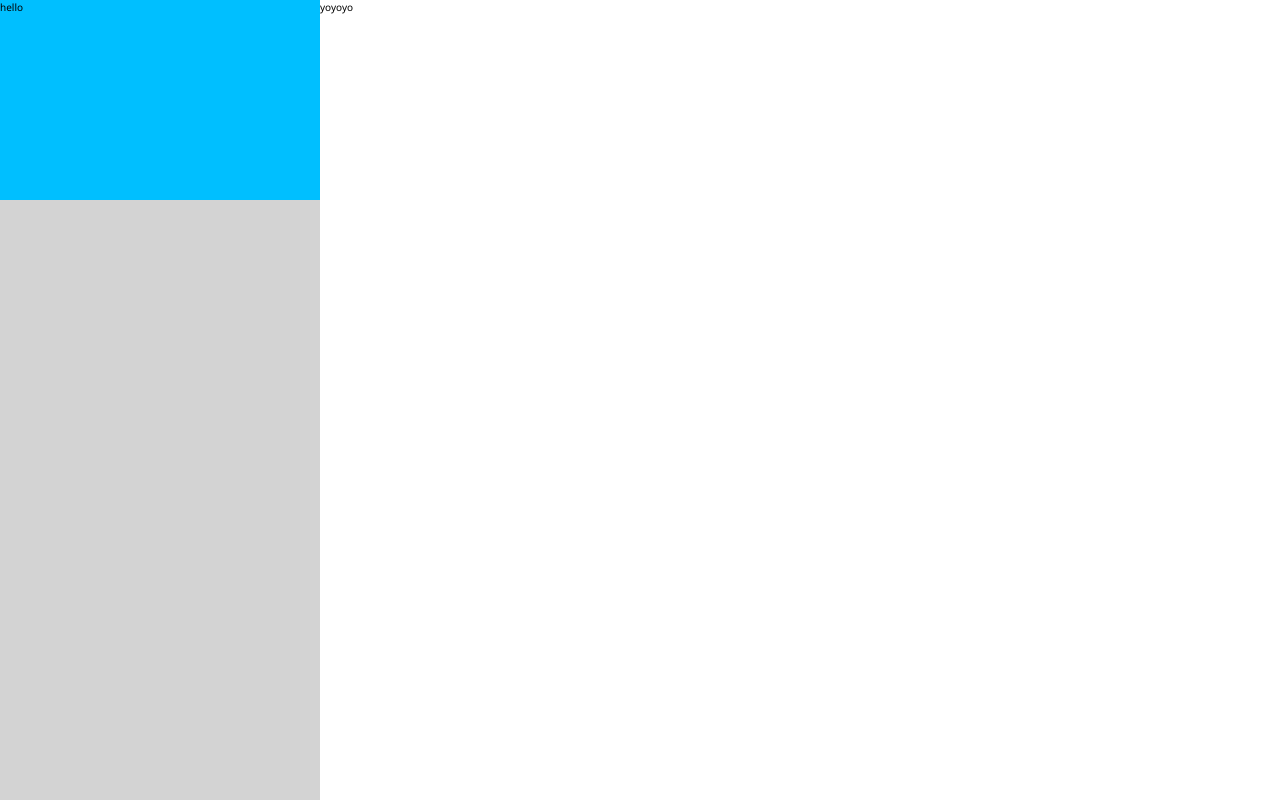
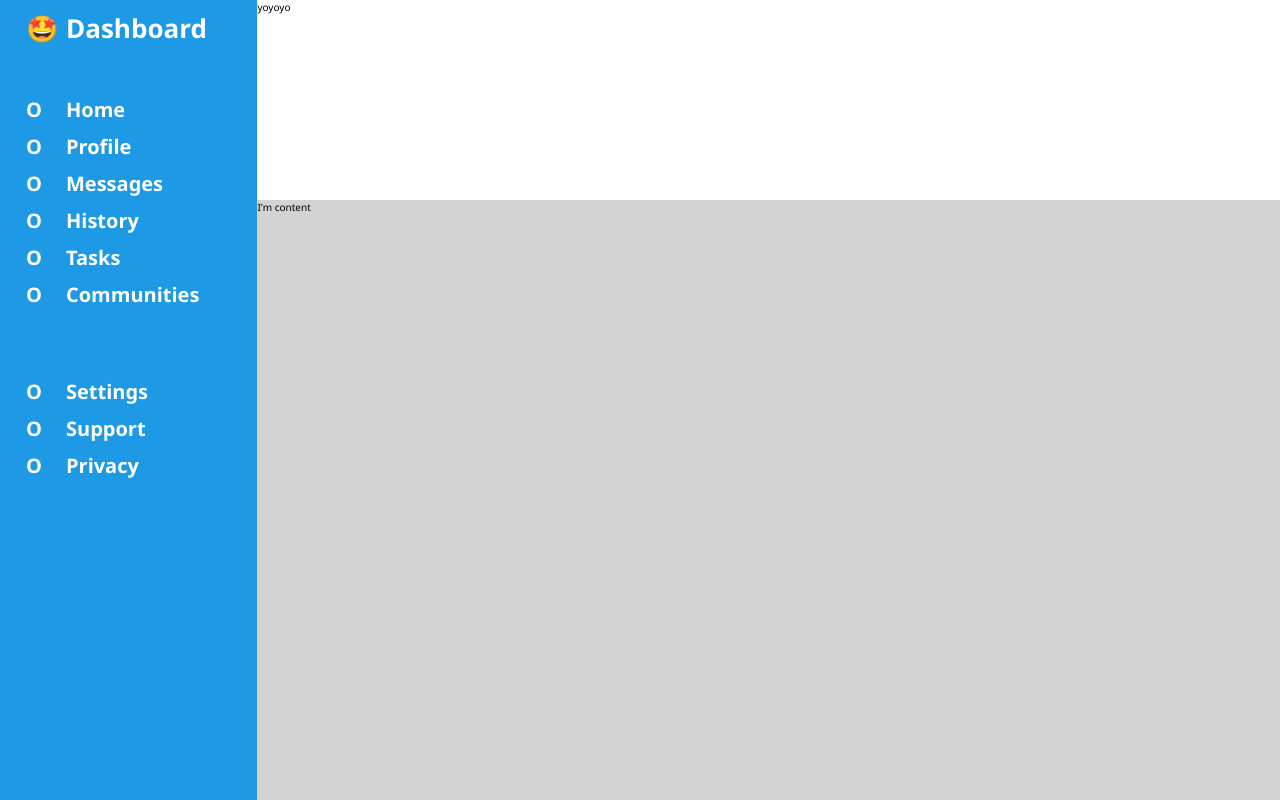
Before and after one commit to lumipixi/admin-dashboard, a plain HTML site: page index.html in a window 1280 px wide. Drawn offline with Linux system fonts and the light colour scheme.

Commit message:
Finish sidebar layout

```diff
--- a/index.html
+++ b/index.html
@@ -11,13 +11,33 @@
 
   <div class="container">
     <div class="sidebar">
-      hello
+      <div class="branding">
+        <span class="nav-icon">🤩</span>
+        <span class="nav-link">Dashboard</span>
+      </div>
+      <nav>
+        <ul class="navigation">
+          <li class="nav-item"><a href="https://neocities.org"><span class="nav-icon">O</span><span class="nav-link">Home</span></a></li>
+          <li class="nav-item"><a href="https://neocities.org"><span class="nav-icon">O</span><span class="nav-link">Profile</span></a></li>
+          <li class="nav-item"><a href="https://neocities.org"><span class="nav-icon">O</span><span class="nav-link">Messages</span></a></li>
+          <li class="nav-item"><a href="https://neocities.org"><span class="nav-icon">O</span><span class="nav-link">History</span></a></li>
+          <li class="nav-item"><a href="https://neocities.org"><span class="nav-icon">O</span><span class="nav-link">Tasks</span></a></li>
+          <li class="nav-item"><a href="https://neocities.org"><span class="nav-icon">O</span><span class="nav-link">Communities</span></a></li>
+        </ul>
+      </nav>
+      <nav>
+        <ul class="navigation">
+          <li class="nav-item"><a href="https://neocities.org"><span class="nav-icon">O</span><span class="nav-link">Settings</span></a></li>
+          <li class="nav-item"><a href="https://neocities.org"><span class="nav-icon">O</span><span class="nav-link">Support</span></a></li>
+          <li class="nav-item"><a href="https://neocities.org"><span class="nav-icon">O</span><span class="nav-link">Privacy</span></a></li>
+        </ul>
+      </nav>
     </div>
     <div class="header">
       yoyoyo
     </div>
     <div class="content">
-
+      I'm content
     </div>
   </div>
 
--- a/styles.css
+++ b/styles.css
@@ -21,24 +21,60 @@ body {
   margin: 0;
   min-height: 100vh;
   display: grid;
-  grid-template-columns: 1fr 3fr;
+  grid-template-columns: 45ch 1fr;
   grid-template-rows: 1fr 3fr;
+  grid-template-areas:
+    "sidebar header"
+    "sidebar content";
 }
 
 .sidebar {
-  background-color:deepskyblue;
-  grid-column: 1 2;
-  grid-row: 1 -1;
+  background-color: #1E99E6;
+  color: white;
+  font-weight: bold;
+  grid-area: sidebar;
+  display: grid;
+  grid-template-rows: min-content min-content min-content;
+  gap: 3rem 0;
+  padding-left: 2.6rem;
+}
+
+.sidebar .branding {
+  font-size: 2.6rem;
+  margin-top: 1rem;
+}
+
+.sidebar ul {
+  font-size: 2.0rem;
+  list-style-type: none;
+  padding-left: 0;
+  display: grid;
+  gap: 1rem
+}
+
+/* One column for the icon, another for the text */
+.sidebar .branding,
+.nav-item a {
+  text-decoration: none;
+  color: white;
+  display: grid;
+  grid-template-columns: 4rem 1fr;
+}
+
+.nav-item .nav-icon {
+  grid-column: 1 / 2;
+}
+
+.nav-item .nav-link {
+  grid-column: 2 / 3;
 }
 
 .header {
   background-color:white;
-  grid-column: 2 -1;
-  grid-row: 1 2;
+  grid-area: header;
 }
 
 .content {
   background-color:lightgray;
-  grid-column: 2 -1;
-  grid-row: 2 -1;
+  grid-area: content;
 }
```
